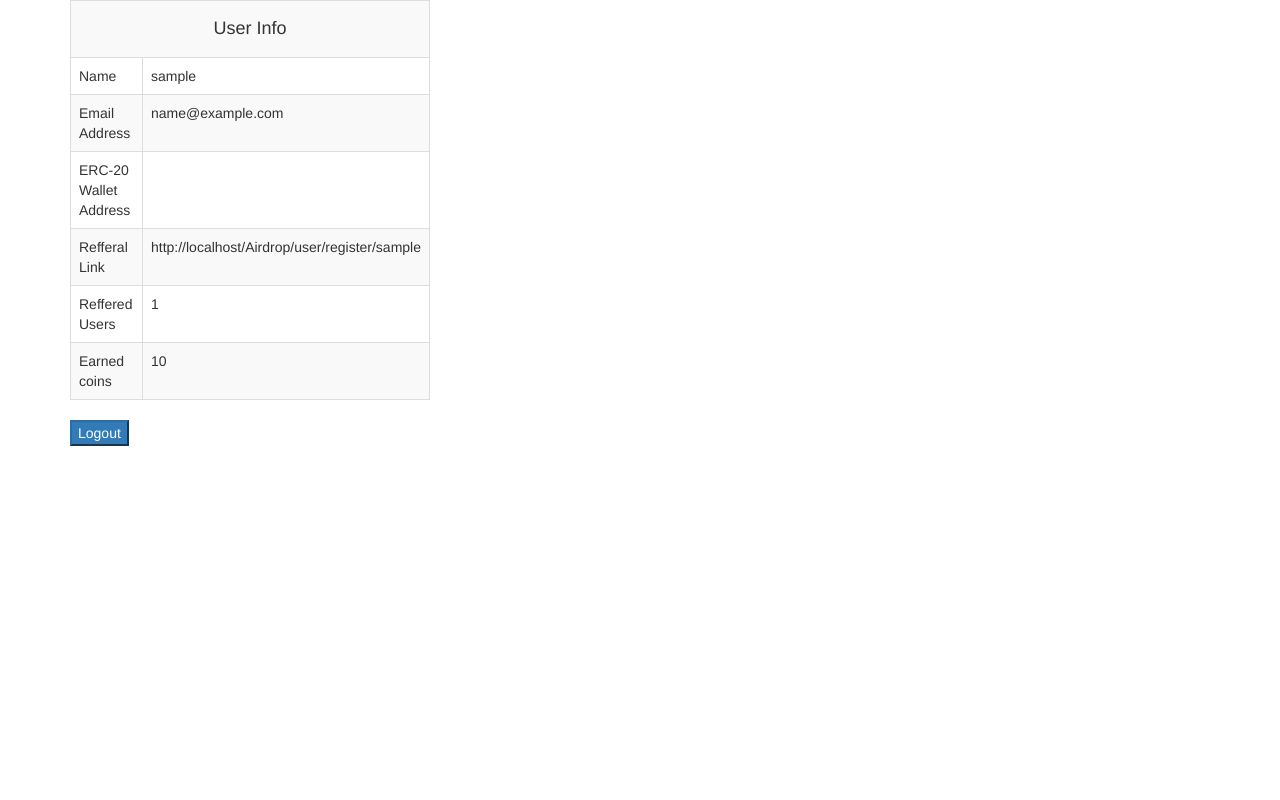
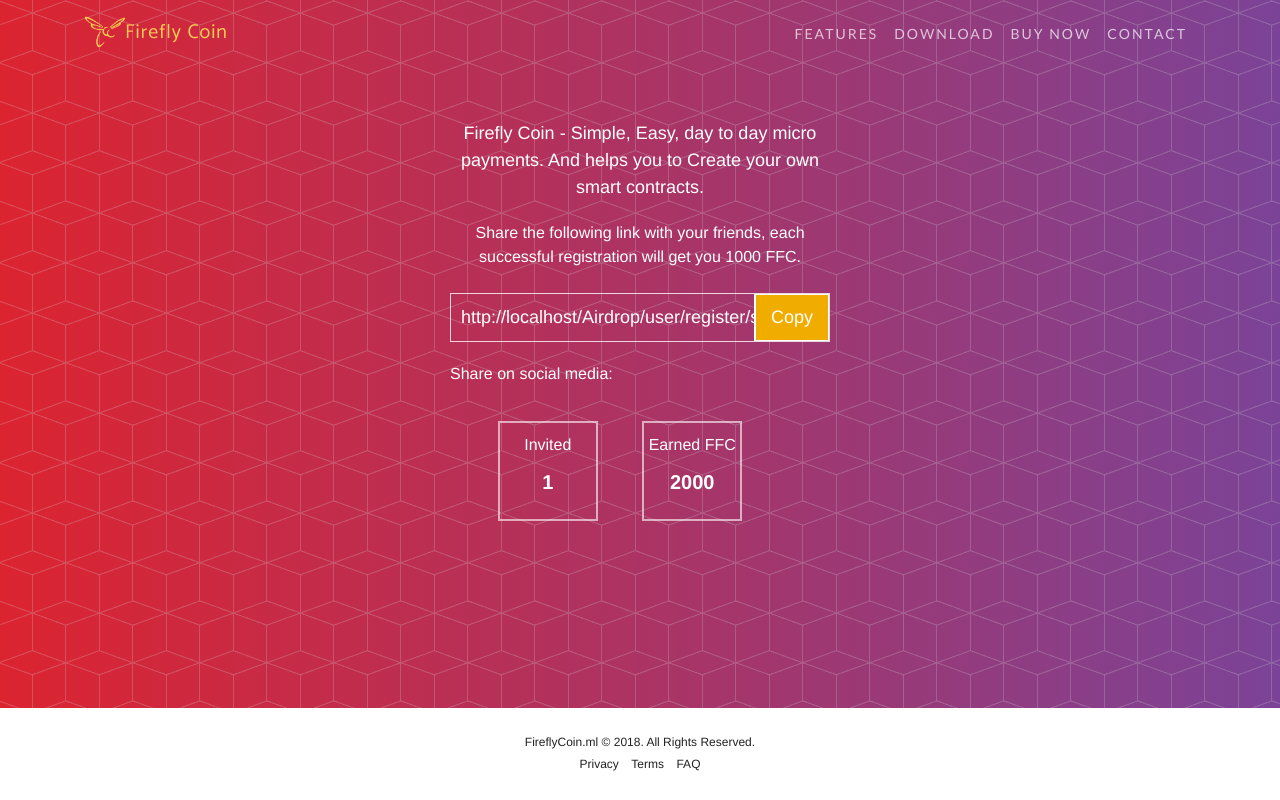
Before and after one commit to sandy912/Airdrop, a CodeIgniter app: a page that uses application/views/User_profile.php in a window 1280 px wide. Run offline with CodeIgniter, Linux system fonts and the light colour scheme; the visitor is signed in with stand-in values (Sample User, id 1); some libraries are stand-ins or nearby versions; some web fonts are replaced.

Commit message:
Dashboard page completed

```diff
--- a/application/views/Footer.php
+++ b/application/views/Footer.php
@@ -1,7 +1,7 @@
 
 <footer>
       <div class="container">
-        <p>&copy; Firefly Coin &copy; 2018. All Rights Reserved.</p>
+        <p>FireflyCoin.ml &copy; 2018. All Rights Reserved.</p>
         <ul class="list-inline">
           <li class="list-inline-item">
             <a href="#">Privacy</a>
--- a/application/views/Register.php
+++ b/application/views/Register.php
@@ -69,7 +69,7 @@
             </div>
             <label class="has-float-label">
               <input id="user_facebook" name="user_facebook" type="text" placeholder="https://www.facebook.com/john.106" required/>
-              <span>Facebook username</span>
+              <span>Facebook profile url</span>
             </label>
             <div>
               You must Like <a href="#" target="_blank">Blocks Token</a> Page on Facebook and share latest post receive +100 coins.<br />
@@ -82,8 +82,7 @@
             <input class="btn btn-outline btn-xl text-center" type="submit" value="Register" name="register" />
 
             </form>
-            <center><b>Already registered ?</b> <br><a href="<?php echo base_url('user/login'); ?>">Login here</a></center>
-            <!--for centered text-->
+            <center>Already registered?<br><a href="<?php echo base_url('user/login'); ?>">Login here</a></center>
         </div>
       </div>
     </div>
--- a/application/views/User_profile.php
+++ b/application/views/User_profile.php
@@ -7,55 +7,129 @@ if(!$user_id){
 }
 
  ?>
+<?php $this->load->view('header'); ?>
+<nav class="navbar navbar-expand-lg navbar-light fixed-top" id="mainNav">
+  <div class="container">
+    <a class="navbar-brand js-scroll-trigger" href="#page-top"><img alt="brand" src="<?php echo base_url(); ?>/img/fireflycoin.png" />Firefly Coin</a>
+    <button class="navbar-toggler navbar-toggler-right" type="button" data-toggle="collapse" data-target="#navbarResponsive" aria-controls="navbarResponsive" aria-expanded="false" aria-label="Toggle navigation">
+          <i class="fa fa-bars"></i>
+        </button>
+    <div class="collapse navbar-collapse" id="navbarResponsive">
+      <ul class="navbar-nav ml-auto">
+        <li class="nav-item">
+          <a class="nav-link js-scroll-trigger" href="/Airdrop/#features">Features</a>
+        </li>
+        <li class="nav-item">
+          <a class="nav-link js-scroll-trigger" href="#download">Download</a>
+        </li>
+        <li class="nav-item">
+          <a class="nav-link js-scroll-trigger" href="#buynow">Buy Now</a>
+        </li>
+        <li class="nav-item">
+          <a class="nav-link js-scroll-trigger" href="#contact">Contact</a>
+        </li>
+      </ul>
+    </div>
+  </div>
+</nav>
 
-<!DOCTYPE html>
-<html>
-  <head>
-    <meta charset="utf-8">
-    <title>User Profile Dashboard-CodeIgniter Login Registration</title>
-    <link rel="stylesheet" href="https://maxcdn.bootstrapcdn.com/bootstrap/3.3.7/css/bootstrap.min.css">
-  </head>
-  <body>
-
+<header class="masthead mobile-panel">
   <div class="container">
     <div class="row">
-    <div class="col-md-4">
+      <div class="register-panel">
+        <p class="text-center">Firefly Coin - Simple, Easy, day to day micro payments. And helps you to Create your own smart contracts.</p>
+        <center>
+          Share the following link with your friends, each successful registration will get you 1000 FFC.
+        </center>
+        <br>
+        <p id="reflink"><?php echo base_url('user/register/'); echo $this->session->userdata('user_secret'); ?><button onclick="copyToClipboard('#reflink')">Copy</button></p>
 
-      <table class="table table-bordered table-striped">
-          <tr>
-            <th colspan="2"><h4 class="text-center">User Info</h3></th>
-          </tr>
-          <tr>
-            <td>Name</td>
-            <td><?php echo $this->session->userdata('user_name'); ?></td>
-          </tr>
-          <tr>
-            <td>Email Address</td>
-            <td><?php echo $this->session->userdata('user_email');  ?></td>
-          </tr>
-          <tr>
-            <td>ERC-20 Wallet Address</td>
-            <td><?php echo $this->session->userdata('user_wallet');  ?></td>
-          </tr>
-          <tr>
-            <td>Refferal Link</td>
-            <td><?php echo base_url('user/register/'); echo $this->session->userdata('user_secret'); ?></td>
-          </tr>
-          <tr>
-            <td>Reffered Users</td>
-            <td><?php echo $this->session->userdata('myrefferals'); ?></td>
-          </tr>
-          <tr>
-            <td>Earned coins</td>
-            <td><?php echo ($this->session->userdata('myrefferals')* 10 ) ?> </td>
-          </tr>
+          <!-- AddToAny BEGIN -->
+          <div class="a2a_kit a2a_kit_size_32 a2a_default_style">
+            <span>Share on social media:</span>
+            <!-- <a class="a2a_dd" href="https://www.addtoany.com/share"></a>-->
+            <a class="a2a_button_facebook"></a>
+            <a class="a2a_button_twitter"></a>
+            <a class="a2a_button_whatsapp"></a>
+            <a class="a2a_button_telegram"></a>
+          </div>
+          <script>
+          var a2a_config = a2a_config || {};
+          a2a_config.linkname = "Firefly Coin - Simple, Easy, day to day micro payments. Lets you to Create your own smart contracts. Signup for Airdrop and get 1000 FFC";
+          a2a_config.linkurl = "<?php echo base_url('user/register/'); echo $this->session->userdata('user_secret'); ?>";
+          </script>
+          <script async src="https://static.addtoany.com/menu/page.js"></script>
+          <!-- AddToAny END -->
 
-        </table>
-
+          <div class="outer-box">
+                <div class="box">
+                  <p>Invited</p>
+                  <span><?php echo $this->session->userdata('myrefferals'); ?></span>
+                </div>
+                <div class="box">
+                  <p>Earned FFC</p>
+                  <span><?php echo (($this->session->userdata('myrefferals')*1000)+1000); ?></span>
+                </div>
+          </div>
 
       </div>
     </div>
-<a href="<?php echo base_url('user/user_logout');?>" >  <button type="button" class="btn-primary">Logout</button></a>
   </div>
-  </body>
-</html>
+</header>
+<style>
+    #reflink {
+      padding: 10px;
+      position: relative;
+      border: 1px solid rgba(255,255,255,0.8);
+    }
+    #reflink button {
+      position: absolute;
+      top: 0;
+      right: 0;
+      background: #f1ac00;
+      border: 1px solid #fff;
+      border-left: 2px solid #fff;
+      color: #fff;
+      padding: 9px 15px;
+    }
+    .a2a_kit span {
+      float: left;
+    }
+    .a2a_default_style a {
+      padding: 0 7px;
+    }
+    .outer-box {
+      padding-top: 35px;
+      text-align: center;
+    }
+    .box {
+      width: 100px;
+      height: 100px;
+      border: 2px solid rgba(255,255,255,0.6);
+      display: inline-block;
+      margin-right: 40px;
+    }
+    .box p{
+      font-size: 16px;
+      padding-top: 10px;
+      text-align: center;
+      margin-bottom: 10px;
+    }
+    .box span {
+      display: block;
+      text-align: center;
+      font-weight: bolder;
+      font-size: 20px;
+    }
+</style>
+<script>
+function copyToClipboard(element) {
+  var $temp = $("<input>");
+  $("body").append($temp);
+  $temp.val($(element).text()).select();
+  document.execCommand("copy");
+  $temp.remove();
+}
+</script>
+<?php $this->load->view('footer'); ?>
+<!--<a href="?php echo base_url('user/user_logout');?>" >  <button type="button" class="btn-primary">Logout</button></a>-->
--- a/css/style.css
+++ b/css/style.css
@@ -8,7 +8,6 @@ textarea {
   display: block;
   width: 320px;
   border: 1px solid #eee;
-  margin: 1em 0;
   padding: 1em;
   color: #666;
   -webkit-box-sizing: border-box;
@@ -250,7 +249,7 @@ header.masthead .device-container .screen img {
     padding-bottom: 0;
   }
   header.masthead.mobile-panel {
-    min-height: 100vh;
+    min-height: calc(100vh - 92px);
     height: unset;
     padding-bottom: 30px;
   }
@@ -478,8 +477,8 @@ section.contact ul.list-social li.social-google-plus a:hover {
 footer {
   padding: 25px 0;
   text-align: center;
-  color: rgba(255, 255, 255, 0.3);
-  background-color: #222222;
+  color: #222;
+  background-color: #fff;
 }
 
 footer p {
@@ -493,7 +492,7 @@ footer ul {
 
 footer ul li a {
   font-size: 12px;
-  color: rgba(255, 255, 255, 0.3);
+  color: #222;
 }
 
 footer ul li a:hover,
@@ -556,7 +555,7 @@ footer ul li a.active {
   padding-bottom: 40px;
 }
 
-@media (max-width: 640px) {
+@media (max-width: 991px) {
   .container-one {
     padding-top: 15%;
   }
@@ -587,6 +586,7 @@ footer ul li a.active {
   header.masthead.mobile-panel {
     padding-top: 50px;
     padding-bottom: 30px;
+    min-height: calc(100vh - 92px);
   }
   .register-panel {
     padding-top: 50px !important;
@@ -637,6 +637,7 @@ textarea {
   position: relative;
   top: 50px;
   font-weight: 500;
+  font-size: 1.3rem;
 }
 
 .navbar-light .navbar-nav .nav-link {
@@ -718,3 +719,23 @@ input::placeholder {
   outline: none;
   border-color: rgba(255, 255, 255, 1);
 }
+
+label {
+  margin-top: .5rem;
+}
+
+.panel-body center{
+  padding-top: 20px;
+}
+
+h1.mb-5 {
+  margin-bottom: 1rem !important;
+}
+
+#mainNav [aria-expanded="true"] .fa-bars{
+  display: none;
+}
+
+#mainNav [aria-expanded="false"] .fa-times{
+  display: none;
+}
```
Also changed, not shown: application/views/Login.php (+14 -15 lines), application/views/Main.php (+6 -4 lines). Lines whose indentation alone changed are shown as unchanged.
